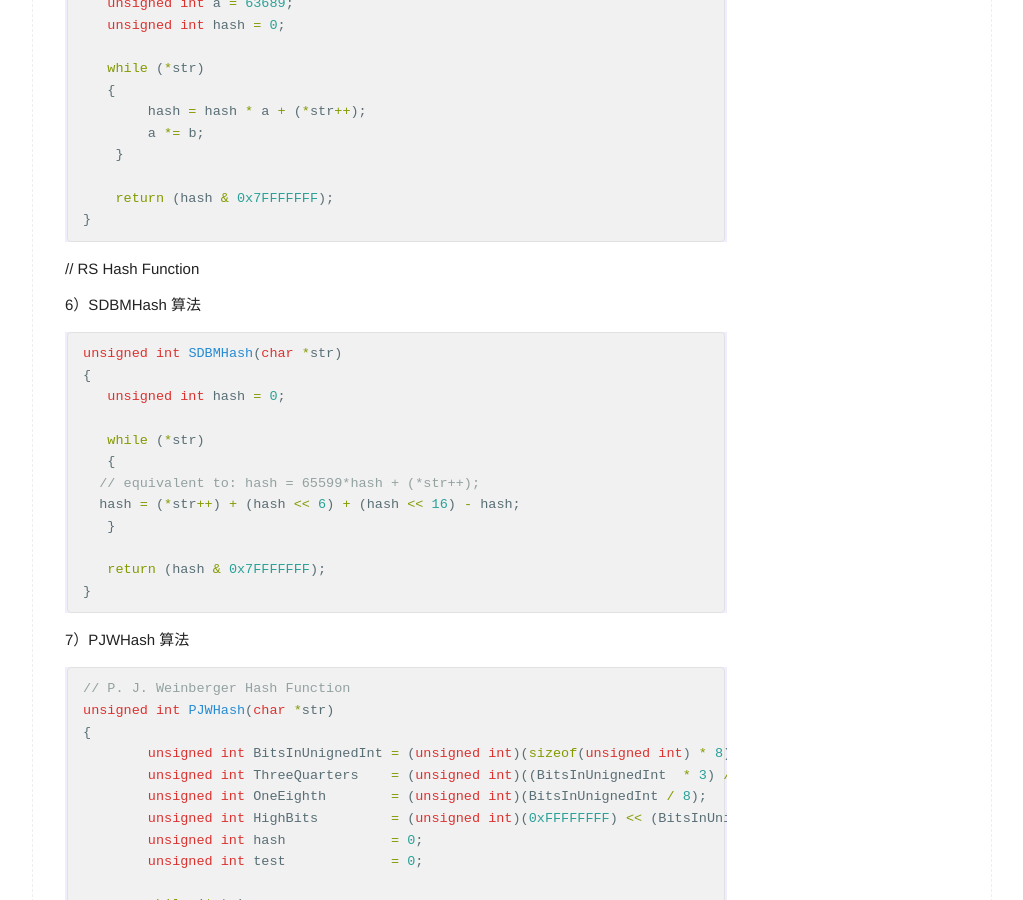
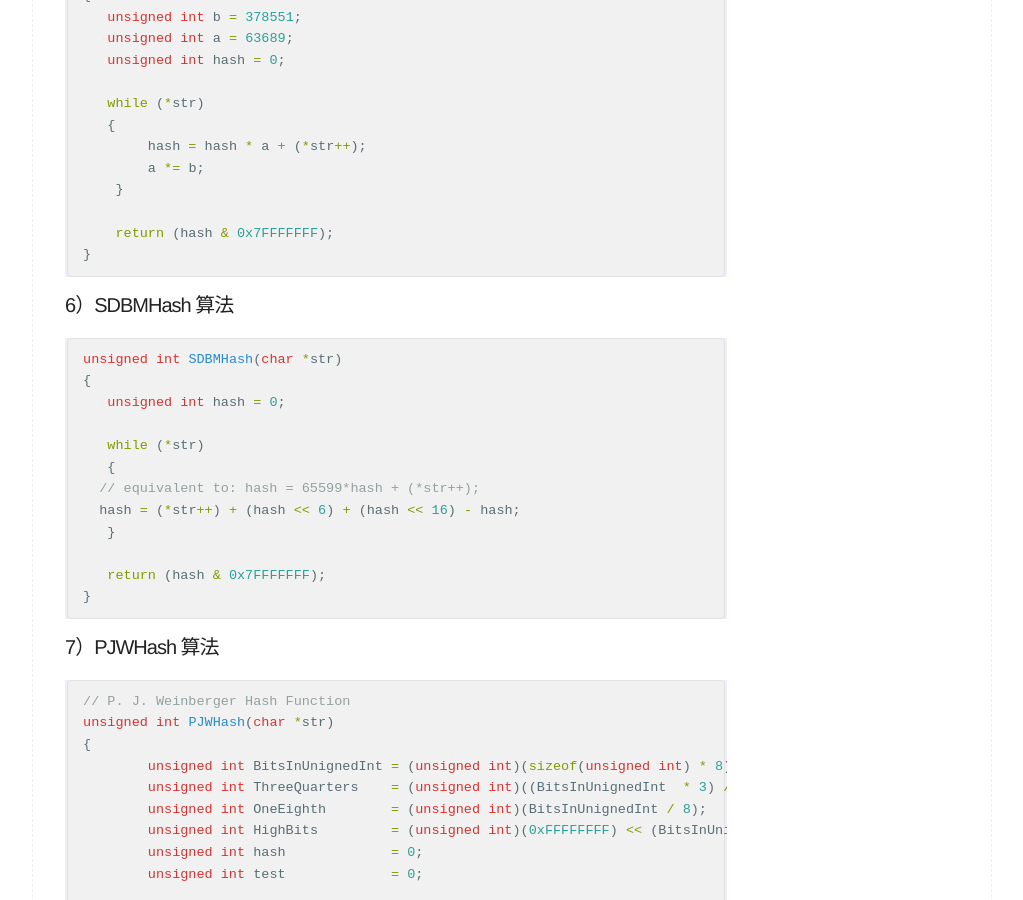
Before and after one commit to livypad/livypad.github.io, a Jekyll site: the page built from note/dsa.md, in a window 1280 px wide and 900 px high, scrolled down 2391 px. Shown: the whole window, without its empty margins (128-1151 px from the left). Built offline with Jekyll 4.4.1, drawn with Linux system fonts in a browser that asks for light colours; our own code applies the rules of GitHub Pages for plain Markdown files.

Commit message:
格式调整

````diff
--- a/note/dsa.md
+++ b/note/dsa.md
@@ -22,7 +22,7 @@
 
 所有的字符串哈希算法都是基于对字符编码的迭代运算，只是运算规则不同而已。
 
-1）BKDRHash 算法
+### 1）BKDRHash 算法
 
 ```cpp
 // BKDR Hash Function
@@ -42,7 +42,7 @@ unsigned int BKDRHash(char *str)
 
 关于 BKDRHash 算法的较为详细的解析可以参考 BKDRHash 详解
 
-2）APHash 算法
+### 2）APHash 算法
 
 ```cpp
 // AP Hash Function
@@ -67,7 +67,7 @@ unsigned int APHash(char *str)
 	}
 ```
 
-3）DJBHash 算法
+### 3）DJBHash 算法
 
 ```cpp
 // DJB Hash Function
@@ -83,7 +83,7 @@ unsigned int DJBHash(char *str)
 }
 ```
 
-4）JSHash 算法
+### 4）JSHash 算法
 
 ```cpp
 // JS Hash Function
@@ -99,7 +99,7 @@ return (hash & 0x7FFFFFFF);
 }
 ```
 
-5）RSHash 算法
+### 5）RSHash 算法
 
 ```cpp
 unsigned int RSHash(char *str)
@@ -118,9 +118,8 @@ unsigned int RSHash(char *str)
 }
 ```
 
-// RS Hash Function
 
-6）SDBMHash 算法
+### 6）SDBMHash 算法
 
 ```cpp
 unsigned int SDBMHash(char *str)
@@ -137,7 +136,7 @@ unsigned int SDBMHash(char *str)
 }
 ```
 
-7）PJWHash 算法
+### 7）PJWHash 算法
 
 ```cpp
 // P. J. Weinberger Hash Function
@@ -163,7 +162,7 @@ unsigned int PJWHash(char *str)
 	}
 ```
 
-8）ELFHash 算法
+### 8）ELFHash 算法
 
 ```cpp
 // ELF Hash Function
````
Also changed, not shown: 2 other files.
